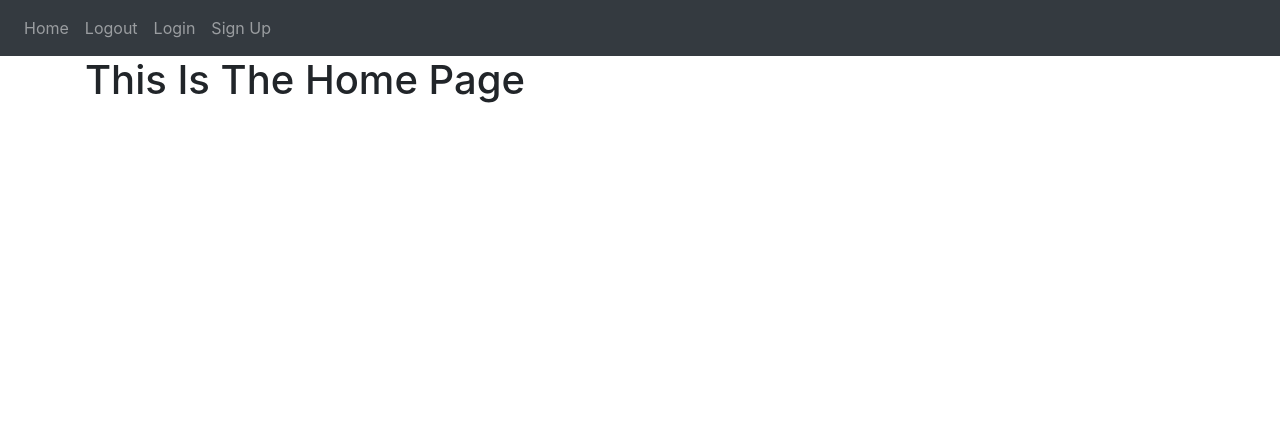
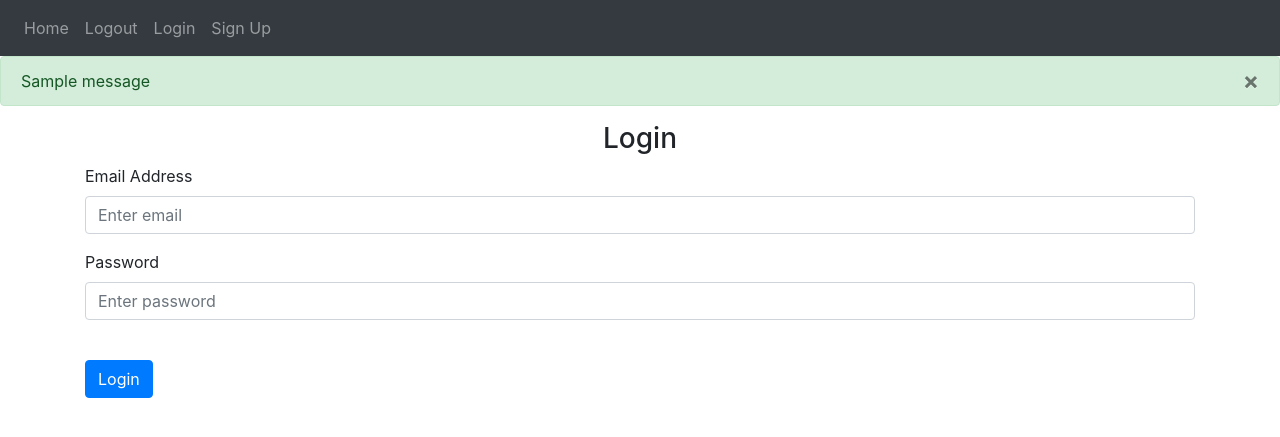
Before and after one commit to Illucious/Simple-Notes-App, a Flask app: page /login in a window 1280 px wide. Shown: the top 437 px of the page. Run offline with Flask 3, Linux system fonts and the light colour scheme; one stand-in notice (Sample message) is shown; some libraries are stand-ins or nearby versions.

Commit message:
added form logic to login and signup pages

```diff
--- a/website/__init__.py
+++ b/website/__init__.py
@@ -6,7 +6,7 @@ from .auth import auth
 def create_app():
     app = Flask(__name__)
     app.config[
-        "SECRET KEY"
+        "SECRET_KEY"
     ] = "THIS IS THE SECret key"  # a secret key that has to be made for each project
 
     app.register_blueprint(views, urlprefix="/")
--- a/website/templates/base.html
+++ b/website/templates/base.html
@@ -28,6 +28,30 @@
         </div>
     </nav>
 
+<!-- Syntax to display flash messages -->
+    {% with messages = get_flashed_messages(with_categories=true) %}
+    {% if messages %}
+    {% for category, message in messages %}
+    {% if category == 'error' %}
+    <div class="alert alert-danger alter-dismissable fade show" role="alert">
+        {{ message }}
+        <button type="button" class="close" data-dismiss="alert">
+            <span aria-hidden="true">&times;</span>
+        </button>
+    </div>
+    {% else %}
+    <div class="alert alert-success alter-dismissable fade show" role="alert">
+        {{ message }}
+        <button type="button" class="close" data-dismiss="alert">
+            <span aria-hidden="true">&times;</span>
+        </button>
+    </div>
+    {% endif %}
+    {% endfor %}
+    {% endif %}
+    {% endwith %}
+
+
     <div class="container">
         {% block content %}
         {% endblock content %}
--- a/website/templates/home.html
+++ b/website/templates/home.html
@@ -5,5 +5,5 @@ Home
 {% endblock title %}
 
 {% block content%}
-    <h1>This Is The Home Page</h1>
+<h1>This Is The Home Page</h1>
 {% endblock content %}
--- a/website/templates/login.html
+++ b/website/templates/login.html
@@ -1,9 +1,18 @@
-{% extends "base.html" %}
+{% extends "base.html" %} {% block title %}Login{% endblock %}
 
-{% block title %}
-Login
-{% endblock title %}
 
 {% block content%}
-    <h1>This Is The Home Page</h1>
-{% endblock content %}
+<form method="POST">
+    <h3 align="center">Login</h3>
+    <div class="form-group">
+        <label for="email">Email Address</label>
+        <input type="email" class="form-control" id="email" name="email" placeholder="Enter email" />
+    </div>
+    <div class="form-group">
+        <label for="password">Password</label>
+        <input type="password" class="form-control" id="password" name="password" placeholder="Enter password" />
+    </div>
+    <br />
+    <button type="submit" class="btn btn-primary">Login</button>
+</form>
+{% endblock %}
--- a/website/views.py
+++ b/website/views.py
@@ -1,4 +1,4 @@
-from flask import Blueprint, render_template
+from flask import Blueprint, render_template, request, flash
 
 views = Blueprint("views", __name__)
 
@@ -8,11 +8,23 @@ def home():
     return render_template("home.html")
 
 
-@views.route("/login")
+@views.route("/login", methods=["GET", "POST"])
 def login():
     return render_template("login.html")
 
 
-@views.route("/signup")
+@views.route("/signup", methods=["GET", "POST"])
 def logout():
+    if request.method == "POST":
+        email = request.form.get("email")
+        firstName = request.form.get("firstName")
+        password1 = request.form.get("password1")
+        password2 = request.form.get("password2")
+
+        if len(password1) < 8:
+            flash("password must be atleast 8 characters", category="error")
+        elif password1 != password2:
+            flash("password don't match", category="error")
+        else:
+            flash("New account Created", category="success")
     return render_template("signup.html")
```
Also changed, not shown: website/templates/signup.html (+21 -1 lines).
